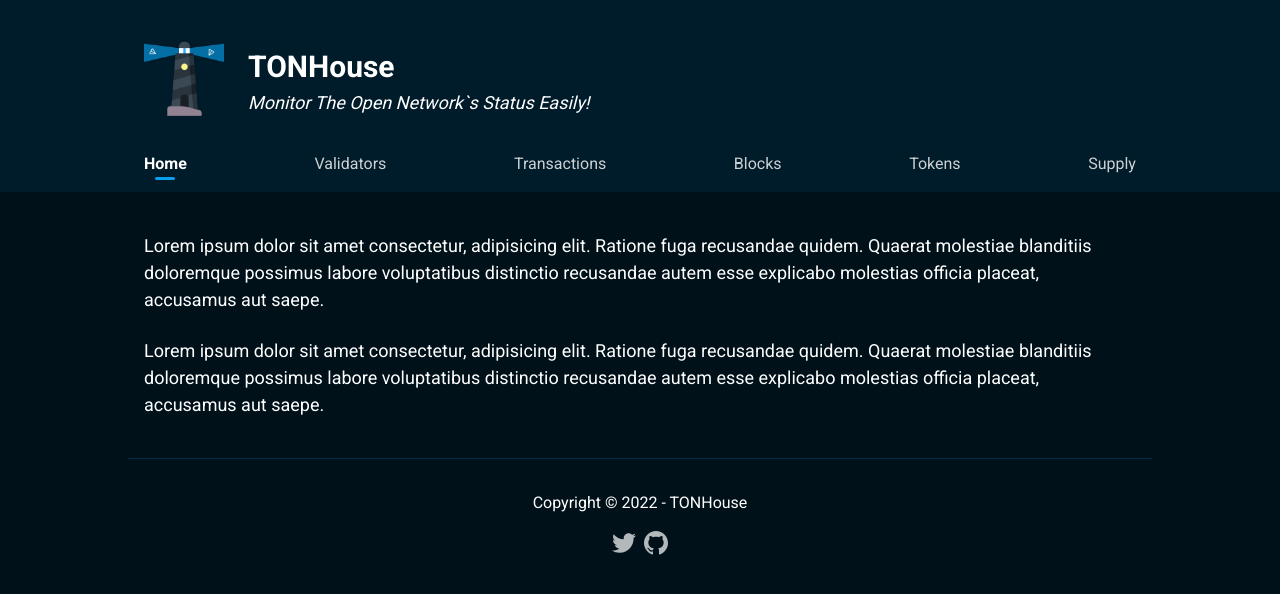
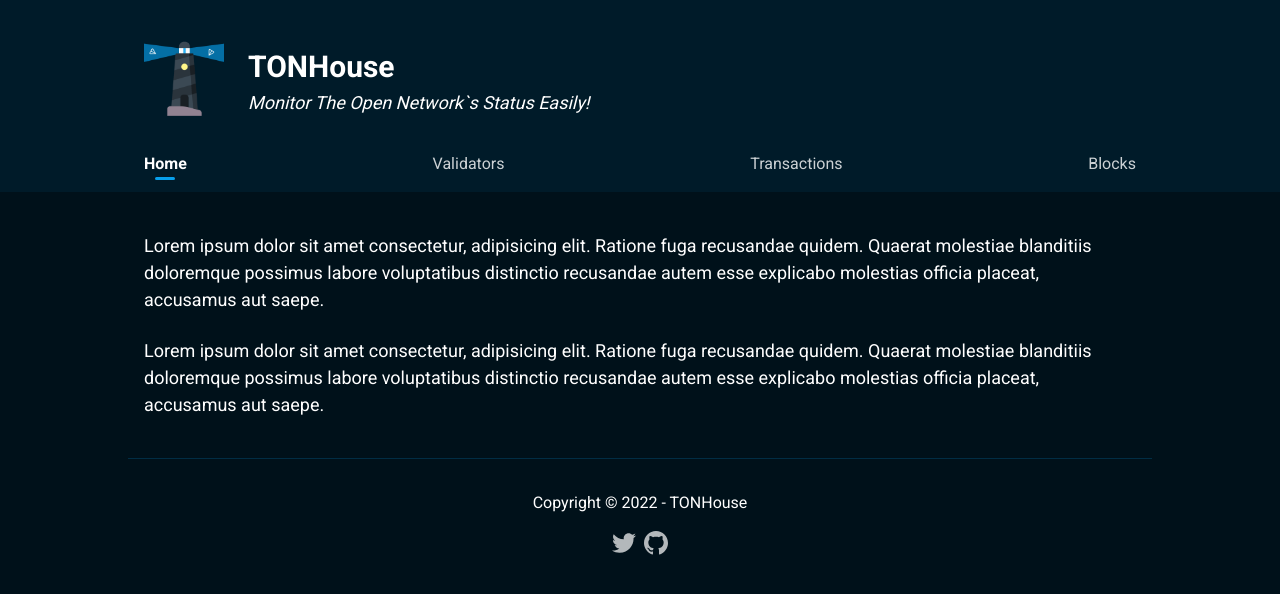
Before and after one commit to sky-ring/ton-house, a Next.js app: page /about in a window 1280 px wide. Shown: the top 594 px of the page. Built offline with nearby package versions, Linux system fonts and the light colour scheme.

Commit message:
fix: remove extra header tabs

```diff
--- a/src/components/Main/header/Tabs.tsx
+++ b/src/components/Main/header/Tabs.tsx
@@ -6,14 +6,7 @@
 
 import type { Tab } from './Header.types';
 
-const TABS: Tab[] = [
-  'Home',
-  'Validators',
-  'Transactions',
-  'Blocks',
-  'Tokens',
-  'Supply',
-];
+const TABS: Tab[] = ['Home', 'Validators', 'Transactions', 'Blocks'];
 
 type TabProps = {
   title: Tab;
```
